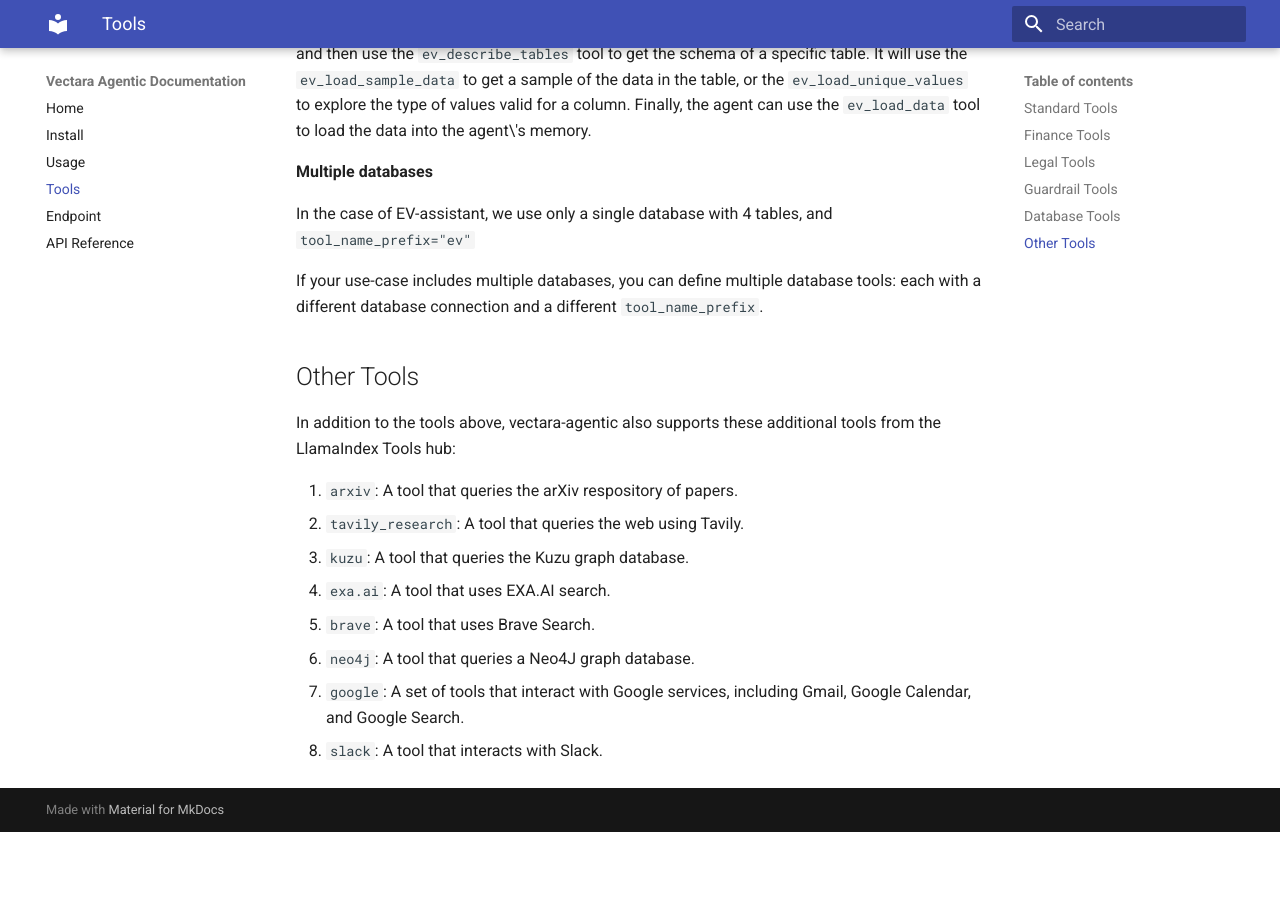
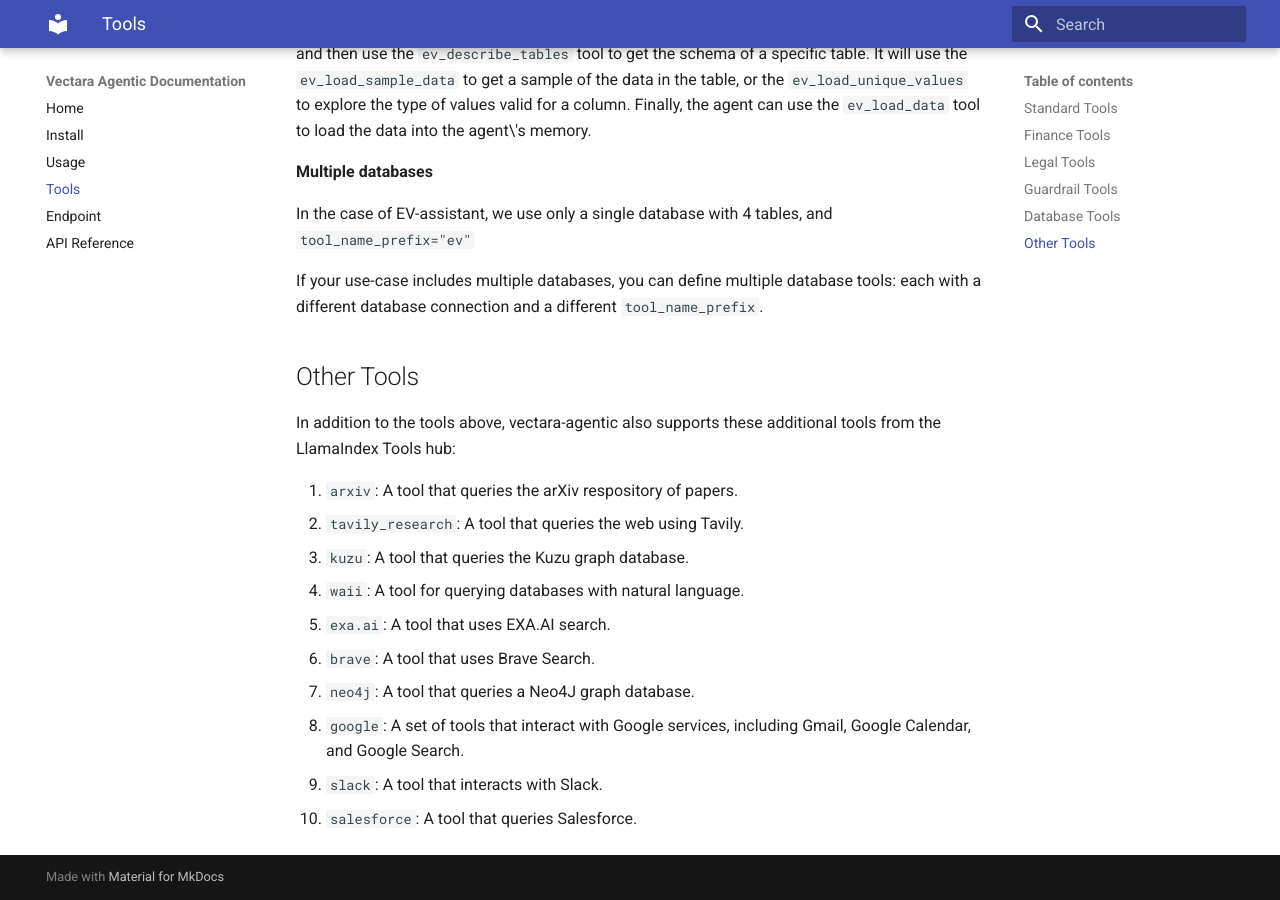
Before and after one commit to vectara/py-vectara-agentic, an MkDocs documentation site: the page built from docs/tools.md, in a window 1280 px wide and 900 px high, scrolled down 2215 px. Built offline with MkDocs 1.6.1 and Material for MkDocs 9.7.7, drawn with Linux system fonts in a browser that asks for light colours; the version menu is left out; before the commit the page ends 3047 px from its top, so only the background shows below that.

Commit message:
updated tools docs and bugfix

```diff
--- a/docs/tools.md
+++ b/docs/tools.md
@@ -104,9 +104,11 @@
 1.  `arxiv`: A tool that queries the arXiv respository of papers.
 2.  `tavily_research`: A tool that queries the web using Tavily.
 3.  `kuzu`: A tool that queries the Kuzu graph database.
-4.  `exa.ai`: A tool that uses EXA.AI search.
-5.  `brave`: A tool that uses Brave Search.
-6.  `neo4j`: A tool that queries a Neo4J graph database.
-7.  `google`: A set of tools that interact with Google services,
+4.  `waii`: A tool for querying databases with natural language.
+5.  `exa.ai`: A tool that uses EXA.AI search.
+6.  `brave`: A tool that uses Brave Search.
+7.  `neo4j`: A tool that queries a Neo4J graph database.
+8.  `google`: A set of tools that interact with Google services,
     including Gmail, Google Calendar, and Google Search.
-8.  `slack`: A tool that interacts with Slack.
+9.  `slack`: A tool that interacts with Slack.
+10. `salesforce`: A tool that queries Salesforce.
--- a/vectara_agentic/_version.py
+++ b/vectara_agentic/_version.py
@@ -1,4 +1,4 @@
 """
 Define the version of the package.
 """
-__version__ = "0.2.16"
+__version__ = "0.2.17"
```
Also changed, not shown: README.md (+52 -11 lines), requirements.txt (+5 -3 lines), 2 other files.
